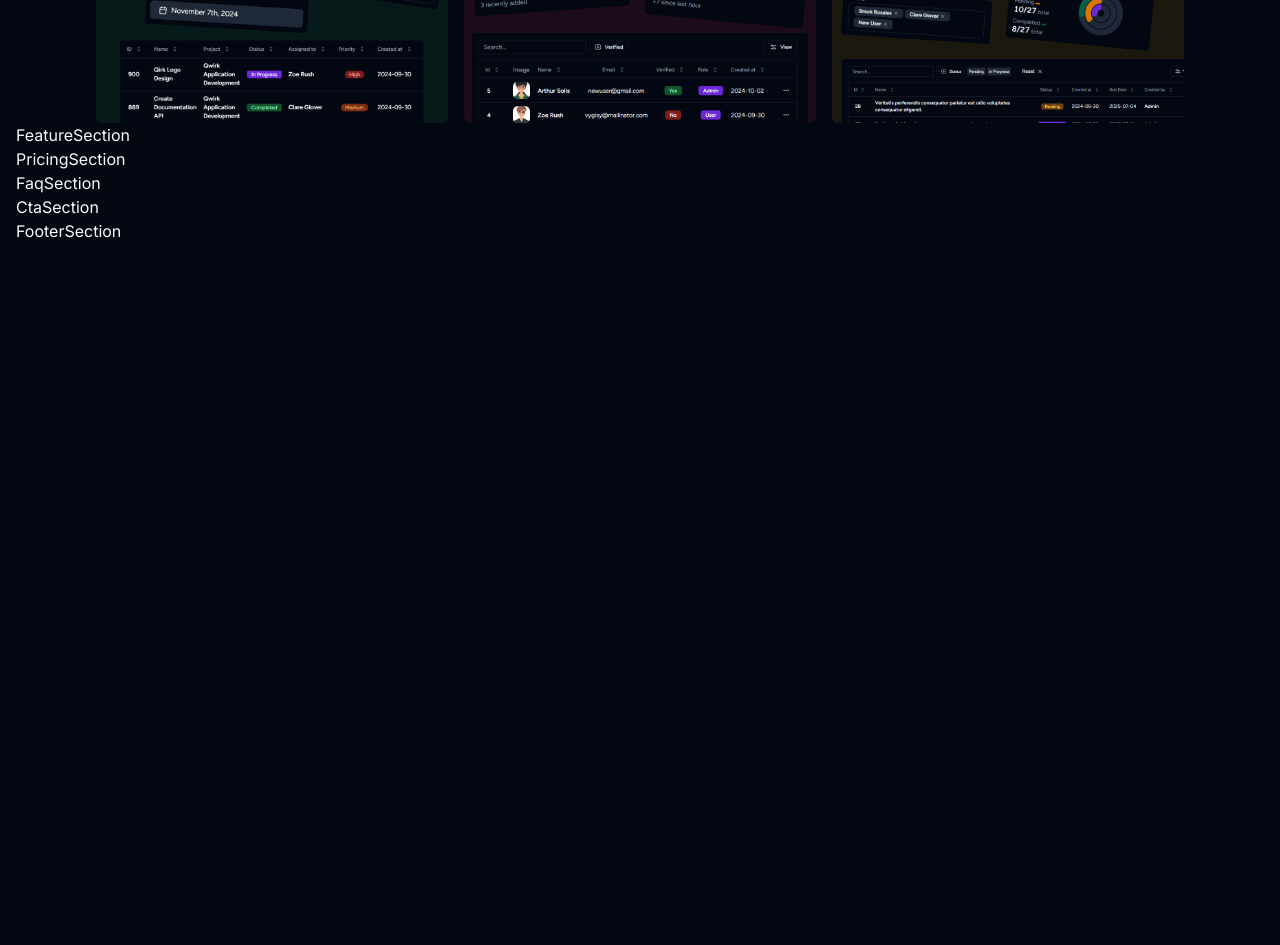
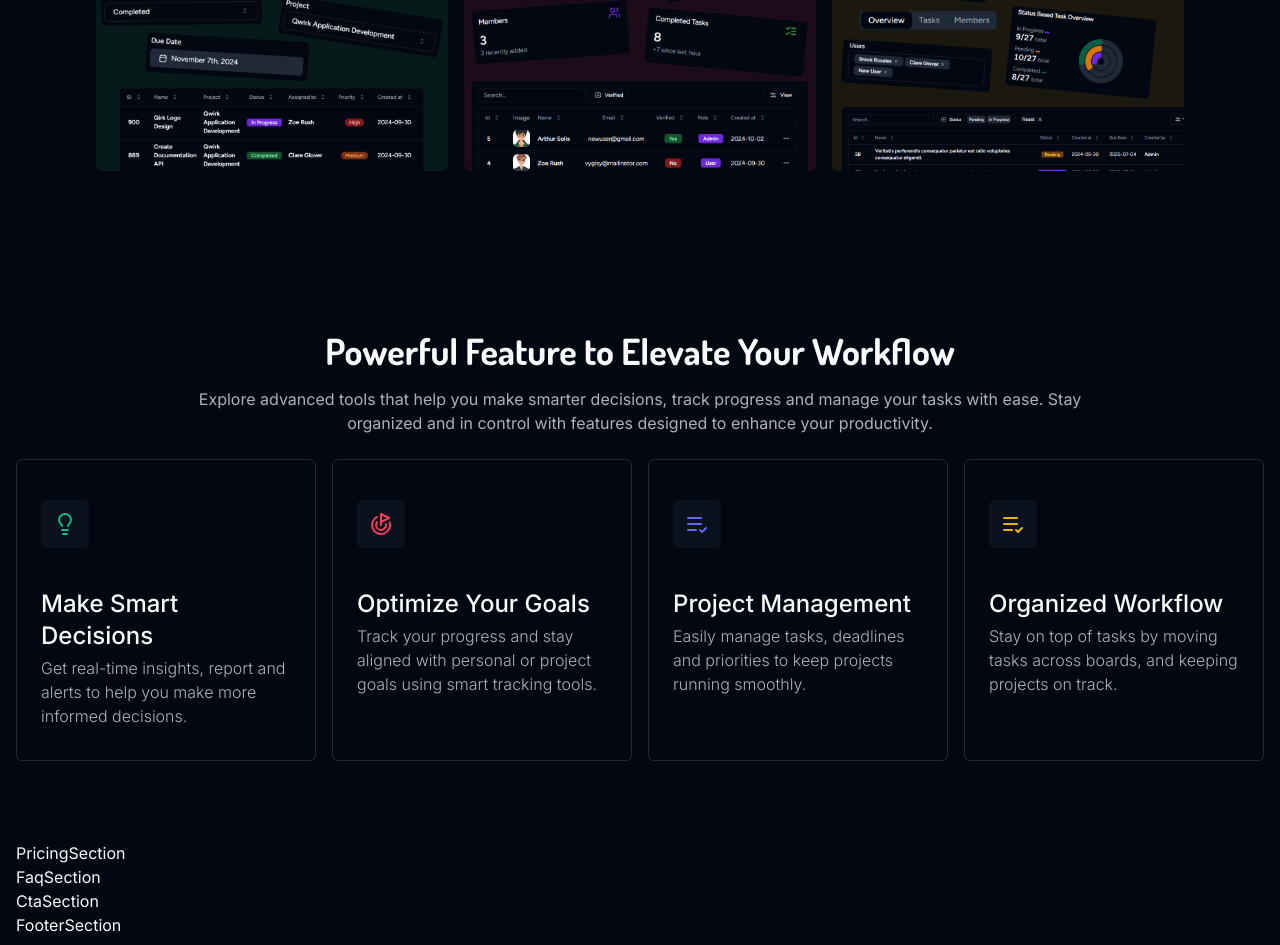
Before and after one commit to Shazzad998/qwirk-landing-page, a Next.js app: page / in a window 1280 px wide. Shown: the part 1940-2885 px from the top of the page. Before the commit the page ends 2191 px from the top, so only its background shows below. Built offline with nearby package versions, Linux system fonts and the light colour scheme.

Commit message:
Feature Section Design

```diff
--- a/components/sections/AboutProductSection.tsx
+++ b/components/sections/AboutProductSection.tsx
@@ -4,7 +4,7 @@ type AboutProductSectionProps = {};
 
 const AboutProductSection = (props: AboutProductSectionProps) => {
   return (
-    <div className=" container md:px-20 mx-auto space-y-4 md:space-y-8">
+    <div className=" container md:px-20 mx-auto space-y-4 md:space-y-8 py-8 md:py-12 lg:py-16 xl:py-20">
       <div className=" space-y-2 md:space-y-4 max-w-4xl mx-auto text-center">
         <h2 className=" text-3xl lg:text-4xl 2xl:text-5xl font-dosis font-bold"> Key Features to boost your productivity</h2>
         <p className=" text-sm lg:text-base text-foreground/70">
@@ -14,7 +14,7 @@ const AboutProductSection = (props: AboutProductSectionProps) => {
         </p>
       </div>
       <div className=" grid sm:grid-cols-2 lg:grid-cols-3 gap-4 max-w-6xl mx-auto">
-        <div className=" flex flex-col sm:shrink-0 max-w-96 sm:max-w-[unset] mx-auto bg-green-500/10 rounded-md">
+        <div className=" flex flex-col sm:shrink-0 max-w-96 sm:max-w-[unset] mx-auto bg-green-500/10 rounded-md transition-all hover:scale-[1.02] duration-200 ease-in">
           <div className=" p-6 space-y-2">
             <span className=" w-8 h-8 flex items-center justify-center rounded-md bg-green-700 text-green-100">
               {" "}
@@ -35,7 +35,7 @@ const AboutProductSection = (props: AboutProductSectionProps) => {
             />
           </div>
         </div>
-        <div className=" flex flex-col sm:shrink-0 max-w-96 sm:max-w-[unset] mx-auto bg-rose-500/10 rounded-md">
+        <div className=" flex flex-col sm:shrink-0 max-w-96 sm:max-w-[unset] mx-auto bg-rose-500/10 rounded-md transition-all hover:scale-[1.02] duration-200 ease-in">
           <div className=" p-6 space-y-2">
             <span className=" w-8 h-8 flex items-center justify-center rounded-md bg-rose-700 text-rose-100">
               {" "}
@@ -55,7 +55,7 @@ const AboutProductSection = (props: AboutProductSectionProps) => {
             />
           </div>
         </div>
-        <div className=" flex flex-col sm:shrink-0 max-w-96 sm:max-w-[unset] mx-auto bg-yellow-500/10 rounded-md">
+        <div className=" flex flex-col sm:shrink-0 max-w-96 sm:max-w-[unset] mx-auto bg-yellow-500/10 rounded-md transition-all hover:scale-[1.02] duration-200 ease-in">
           <div className=" p-6 space-y-2">
             <span className=" w-8 h-8 flex items-center justify-center rounded-md bg-yellow-700 text-yellow-100">
               {" "}
--- a/components/sections/FeatureSection.tsx
+++ b/components/sections/FeatureSection.tsx
@@ -1,10 +1,67 @@
+import { GoalIcon, LightbulbIcon, ListCheck } from "lucide-react";
 
-type FeatureSectionProps = {}
+type FeatureSectionProps = {};
 
 const FeatureSection = (props: FeatureSectionProps) => {
   return (
-    <div>FeatureSection</div>
-  )
-}
+    <section className="py-8 md:py-12 lg:py-16 xl:py-20 space-y-6">
+      <div className="space-y-2 md:space-y-4 max-w-4xl mx-auto text-center">
+        <h2 className="text-3xl lg:text-4xl 2xl:text-5xl font-dosis font-bold">
+          Powerful Feature to Elevate Your Workflow
+        </h2>
+        <p className="text-sm lg:text-base text-foreground/70">
+          Explore advanced tools that help you make smarter decisions, track
+          progress and manage your tasks with ease. Stay organized and in
+          control with features designed to enhance your productivity.
+        </p>
+      </div>
+      <div className=" grid sm:grid-cols-2 md:grid-cols-3 lg:grid-cols-4 gap-4 max-w-7xl mx-auto">
+        <div className="px-6 pb-8 pt-10 border border-border rounded-md transition-color ease-in duration-200 group hover:border-emerald-500/40 hover:bg-emerald-800/10">
+          <div className=" w-12 h-12 flex items-center justify-center bg-muted/30 rounded-md mb-10 text-emerald-500 group-hover:bg-muted/70 transition-color ease-in duration-200">
+            <LightbulbIcon className=" w-6 h-6" />
+          </div>
+          <h3 className=" text-2xl font-medium mb-1">Make Smart Decisions</h3>
+          <p className="text-sm lg:text-base text-foreground/70 font-light">
+            Get real-time insights, report and alerts to help you make more
+            informed decisions.
+          </p>
+        </div>
 
-export default FeatureSection
+        <div className="px-6 pb-8 pt-10 border border-border rounded-md transition-color ease-in duration-200 group hover:border-rose-500/40 hover:bg-rose-800/10">
+          <div className=" w-12 h-12 flex items-center justify-center bg-muted/30 rounded-md mb-10 text-rose-500 group-hover:bg-muted/70 transition-color ease-in duration-200">
+            <GoalIcon className=" w-6 h-6" />
+          </div>
+          <h3 className=" text-2xl font-medium mb-1">Optimize Your Goals</h3>
+          <p className="text-sm lg:text-base text-foreground/70 font-light">
+            Track your progress and stay aligned with personal or project goals
+            using smart tracking tools.
+          </p>
+        </div>
+
+        <div className="px-6 pb-8 pt-10 border border-border rounded-md transition-color ease-in duration-200 group hover:border-indigo-500/40 hover:bg-indigo-800/10">
+          <div className=" w-12 h-12 flex items-center justify-center bg-muted/30 rounded-md mb-10 text-indigo-500 group-hover:bg-muted/70 transition-color ease-in duration-200">
+            <ListCheck className=" w-6 h-6" />
+          </div>
+          <h3 className=" text-2xl font-medium mb-1">Project Management</h3>
+          <p className="text-sm lg:text-base text-foreground/70 font-light">
+            Easily manage tasks, deadlines and priorities to keep projects
+            running smoothly.
+          </p>
+        </div>
+
+        <div className="px-6 pb-8 pt-10 border border-border rounded-md transition-color ease-in duration-200 group hover:border-yellow-500/40 hover:bg-yellow-800/10">
+          <div className=" w-12 h-12 flex items-center justify-center bg-muted/30 rounded-md mb-10 text-yellow-500 group-hover:bg-muted/70 transition-color ease-in duration-200">
+            <ListCheck className=" w-6 h-6" />
+          </div>
+          <h3 className="text-2xl font-medium mb-1">Organized Workflow</h3>
+          <p className="text-sm lg:text-base text-foreground/70 font-light">
+            Stay on top of tasks by moving tasks
+            across boards, and keeping projects on track.
+          </p>
+        </div>
+      </div>
+    </section>
+  );
+};
+
+export default FeatureSection;
--- a/components/sections/MarqueSection.tsx
+++ b/components/sections/MarqueSection.tsx
@@ -49,7 +49,7 @@ const MarqueComponent = ({ direction }: { direction: string }) => {
 
 const MarqueeSection = () => {
   return (
-    <div className="overflow-hidden w-full flex flex-col gap-6 py-10 md:py-14 lg:py-20 xl:py-24">
+    <div className="overflow-hidden w-full flex flex-col gap-6 py-8 md:py-12 lg:py-16 xl:py-20">
       <MarqueComponent direction="left" />
       <MarqueComponent direction="right" />
     </div>
```
